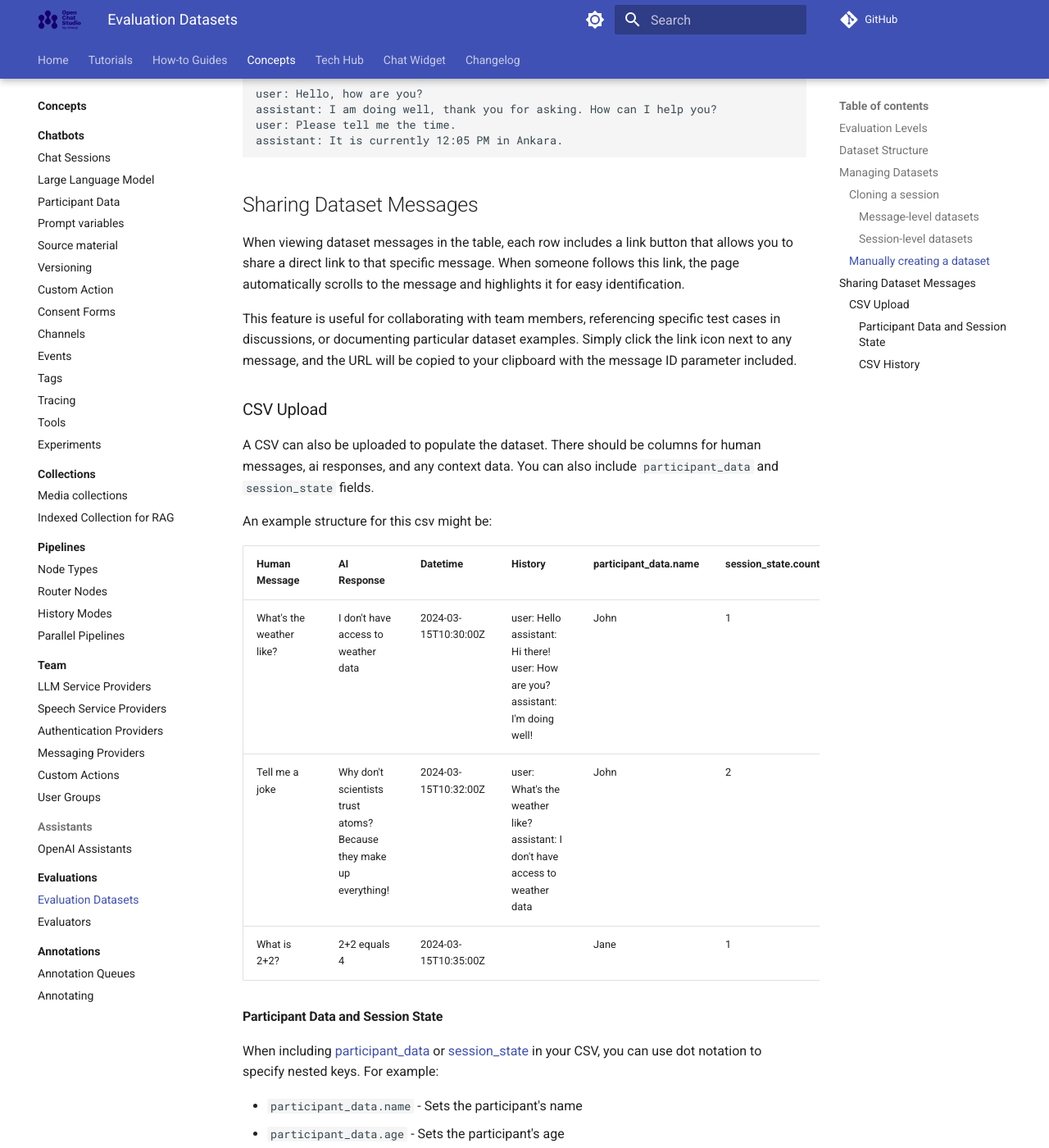
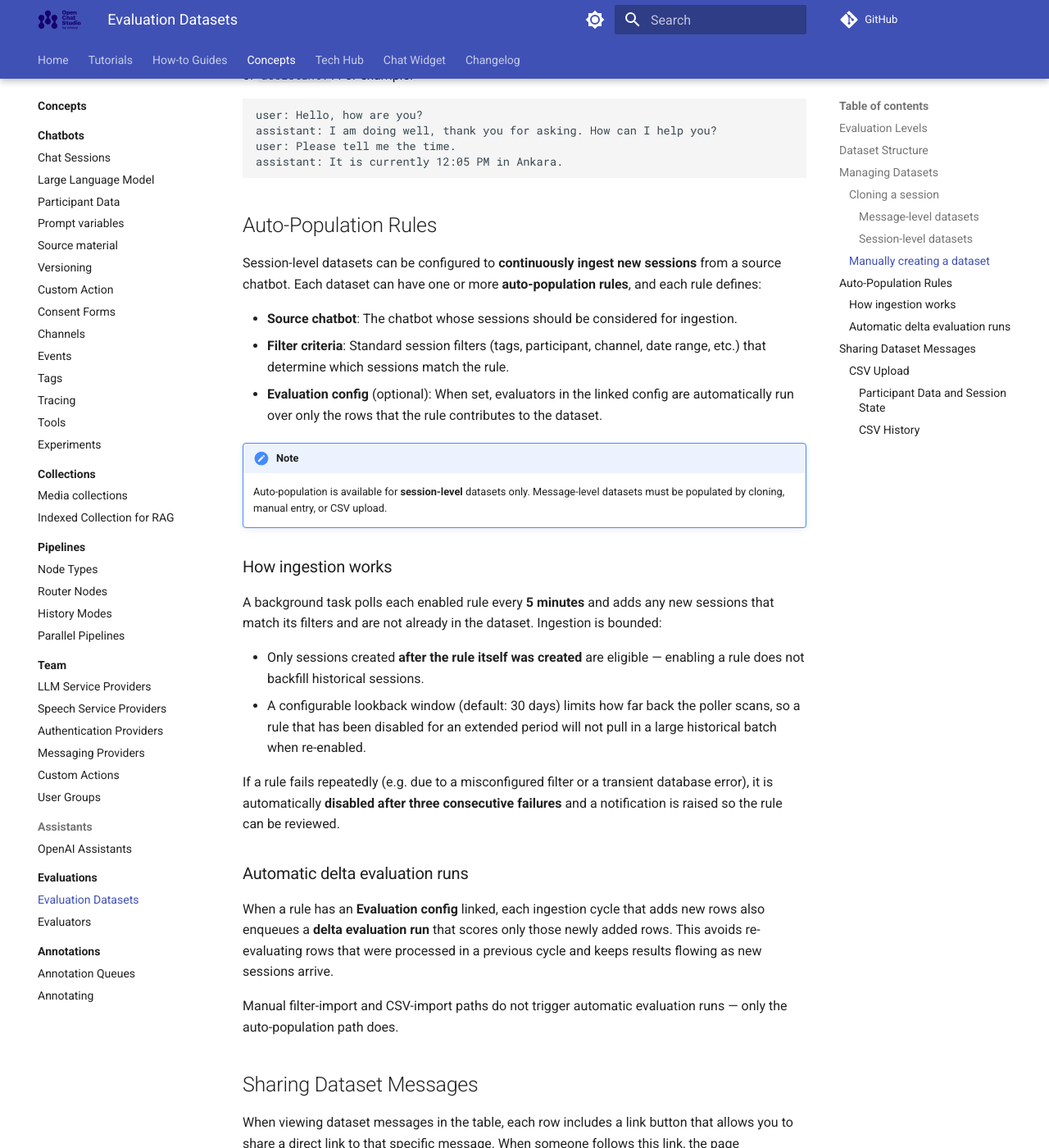
Before and after one commit to dimagi/open-chat-studio-docs, an MkDocs documentation site: the page built from docs/concepts/evaluations/dataset.md, in a window 1280 px wide and 1400 px high, scrolled down 3233 px. Shown: the whole window at 82% size. Built offline with MkDocs 1.6.1 and Material for MkDocs 9.7.7, drawn with Linux system fonts in a browser that asks for light colours; a script that is not in the unit is left out; comment, search, counter and statistics services are not loaded; some of the changed text lies outside the part shown.

Commit message:
update changelog and docs from OCS PR #3309
Co-Authored-By: Claude Opus 4.7 (1M context) <noreply@anthropic.com>

````diff
--- a/docs/concepts/evaluations/dataset.md
+++ b/docs/concepts/evaluations/dataset.md
@@ -26,10 +26,10 @@ Each dataset row contains the following fields. Not all fields are populated for
 
 ## Managing Datasets
 
-Datasets can be created by cloning an existing session, manually created in the UI, or uploaded with a CSV.
+Datasets can be created by cloning an existing session, manually created in the UI, uploaded with a CSV, or — for session-level datasets — auto-populated continuously from a source chatbot via [auto-population rules](#auto-population-rules).
 
 !!! note
-    Manual creation and CSV upload are only available for **message-level** datasets. Session-level datasets must be populated by cloning sessions.
+    Manual creation and CSV upload are only available for **message-level** datasets. Session-level datasets must be populated by cloning sessions or by configuring an auto-population rule.
 
 ### Cloning a session
 
@@ -84,6 +84,32 @@ user: Please tell me the time.
 assistant: It is currently 12:05 PM in Ankara.
 ```
 
+## Auto-Population Rules
+
+Session-level datasets can be configured to **continuously ingest new sessions** from a source chatbot. Each dataset can have one or more **auto-population rules**, and each rule defines:
+
+- **Source chatbot**: The chatbot whose sessions should be considered for ingestion.
+- **Filter criteria**: Standard session filters (tags, participant, channel, date range, etc.) that determine which sessions match the rule.
+- **Evaluation config** (optional): When set, evaluators in the linked config are automatically run over only the rows that the rule contributes to the dataset.
+
+!!! note
+    Auto-population is available for **session-level** datasets only. Message-level datasets must be populated by cloning, manual entry, or CSV upload.
+
+### How ingestion works
+
+A background task polls each enabled rule every **5 minutes** and adds any new sessions that match its filters and are not already in the dataset. Ingestion is bounded:
+
+- Only sessions created **after the rule itself was created** are eligible — enabling a rule does not backfill historical sessions.
+- A configurable lookback window (default: 30 days) limits how far back the poller scans, so a rule that has been disabled for an extended period will not pull in a large historical batch when re-enabled.
+
+If a rule fails repeatedly (e.g. due to a misconfigured filter or a transient database error), it is automatically **disabled after three consecutive failures** and a notification is raised so the rule can be reviewed.
+
+### Automatic delta evaluation runs
+
+When a rule has an **Evaluation config** linked, each ingestion cycle that adds new rows also enqueues a **delta evaluation run** that scores only those newly added rows. This avoids re-evaluating rows that were processed in a previous cycle and keeps results flowing as new sessions arrive.
+
+Manual filter-import and CSV-import paths do not trigger automatic evaluation runs — only the auto-population path does.
+
 ## Sharing Dataset Messages
 
 When viewing dataset messages in the table, each row includes a link button that allows you to share a direct link to that specific message. When someone follows this link, the page automatically scrolls to the message and highlights it for easy identification.
````
Also changed, not shown: docs/changelog.md (+1 -0 lines).
